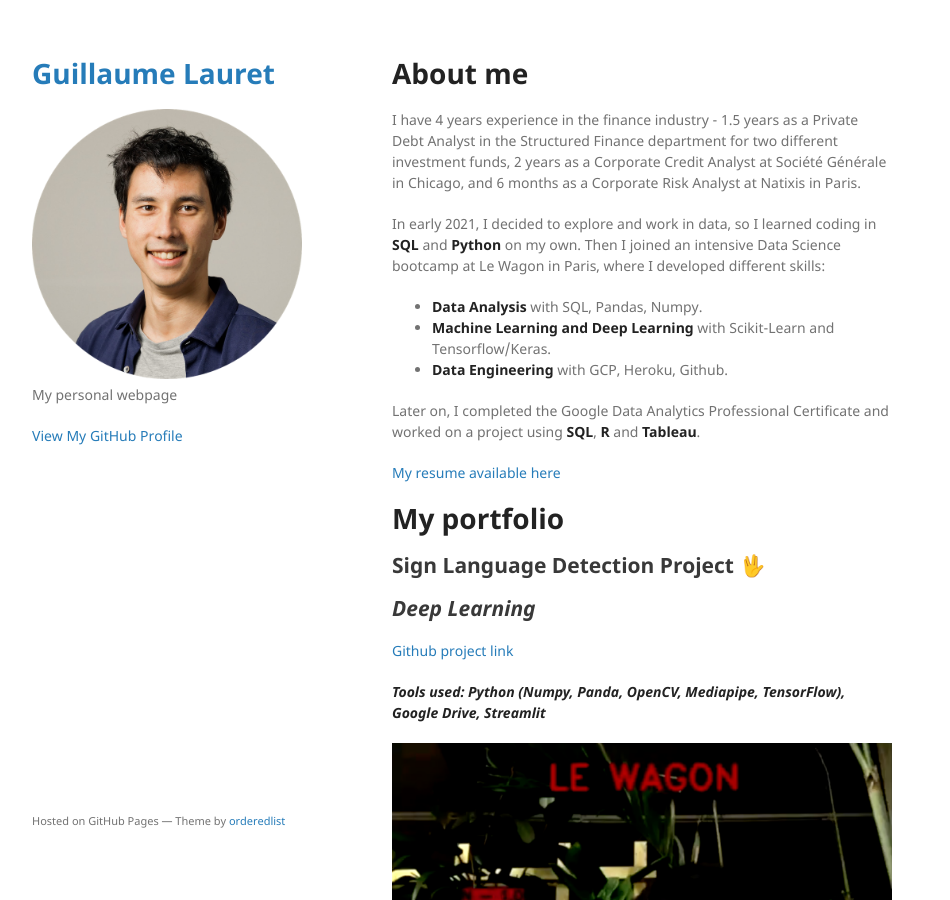
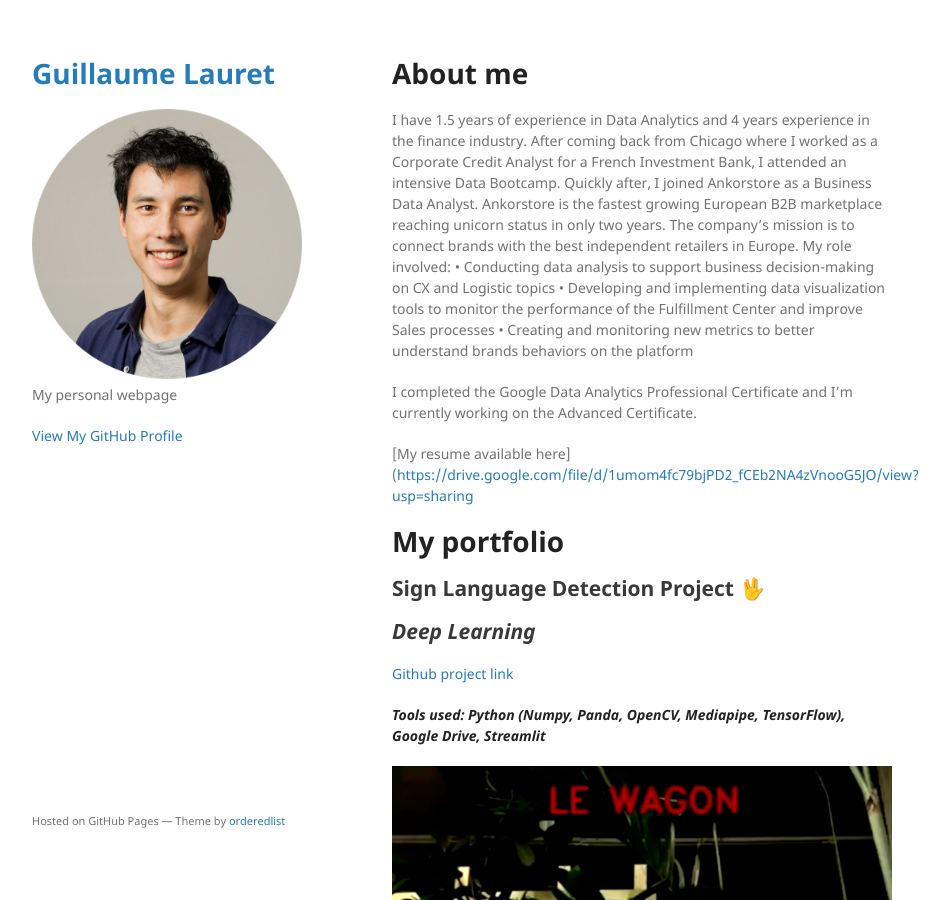
Before and after one commit to glauret/glauret.github.io, a Jekyll site: the page built from index.md, in a window 1280 px wide and 900 px high. Shown: the whole window, without its empty margins (178-1128 px from the left). Built offline with Jekyll 4.4.1, drawn with Linux system fonts in a browser that asks for light colours; our own code applies the rules of GitHub Pages for plain Markdown files.

Commit message:
Update index.md

```diff
--- a/index.md
+++ b/index.md
@@ -4,16 +4,14 @@ layout: default
 
 # About me
 
-I have 4 years experience in the finance industry - 1.5 years as a Private Debt Analyst in the Structured Finance department for two different investment funds, 2 years as a Corporate Credit Analyst at Société Générale in Chicago, and 6 months as a Corporate Risk Analyst at Natixis in Paris.
+I have 1.5 years of experience in Data Analytics and 4 years experience in the finance industry. After coming back from Chicago where I worked as a Corporate Credit Analyst for a French Investment Bank, I attended an intensive Data Bootcamp. Quickly after, I joined  Ankorstore as a Business Data Analyst. Ankorstore is the fastest growing European B2B marketplace reaching unicorn status in only two years. The company's mission is to connect brands with the best independent retailers in Europe. My role involved:
+• Conducting data analysis to support business decision-making on CX and Logistic topics
+• Developing and implementing data visualization tools to monitor the performance of the Fulfillment Center and improve Sales processes
+• Creating and monitoring new metrics to better understand brands behaviors on the platform
 
-In early 2021, I decided to explore and work in data, so I learned coding in **SQL** and **Python** on my own. Then I joined an intensive Data Science bootcamp at Le Wagon in Paris, where I developed different skills:
-- **Data Analysis** with SQL, Pandas, Numpy.
-- **Machine Learning and Deep Learning** with Scikit-Learn and Tensorflow/Keras.
-- **Data Engineering** with GCP, Heroku, Github.
+I completed the Google Data Analytics Professional Certificate and I'm currently working on the Advanced Certificate.
 
-Later on, I completed the Google Data Analytics Professional Certificate and worked on a project using **SQL**, **R** and **Tableau**.
-
-[My resume available here](https://drive.google.com/file/d/1umom4fc79bjPD2_fCEb2NA4zVnooG5JO/view?usp=sharing)
+[My resume available here]([https://drive.google.com/file/d/1umom4fc79bjPD2_fCEb2NA4zVnooG5JO/view?usp=sharing](https://drive.google.com/drive/folders/1M4Uu0XDg04DKEBgxGViT2XNIc55SAYEz)
 
 # My portfolio
 
```
